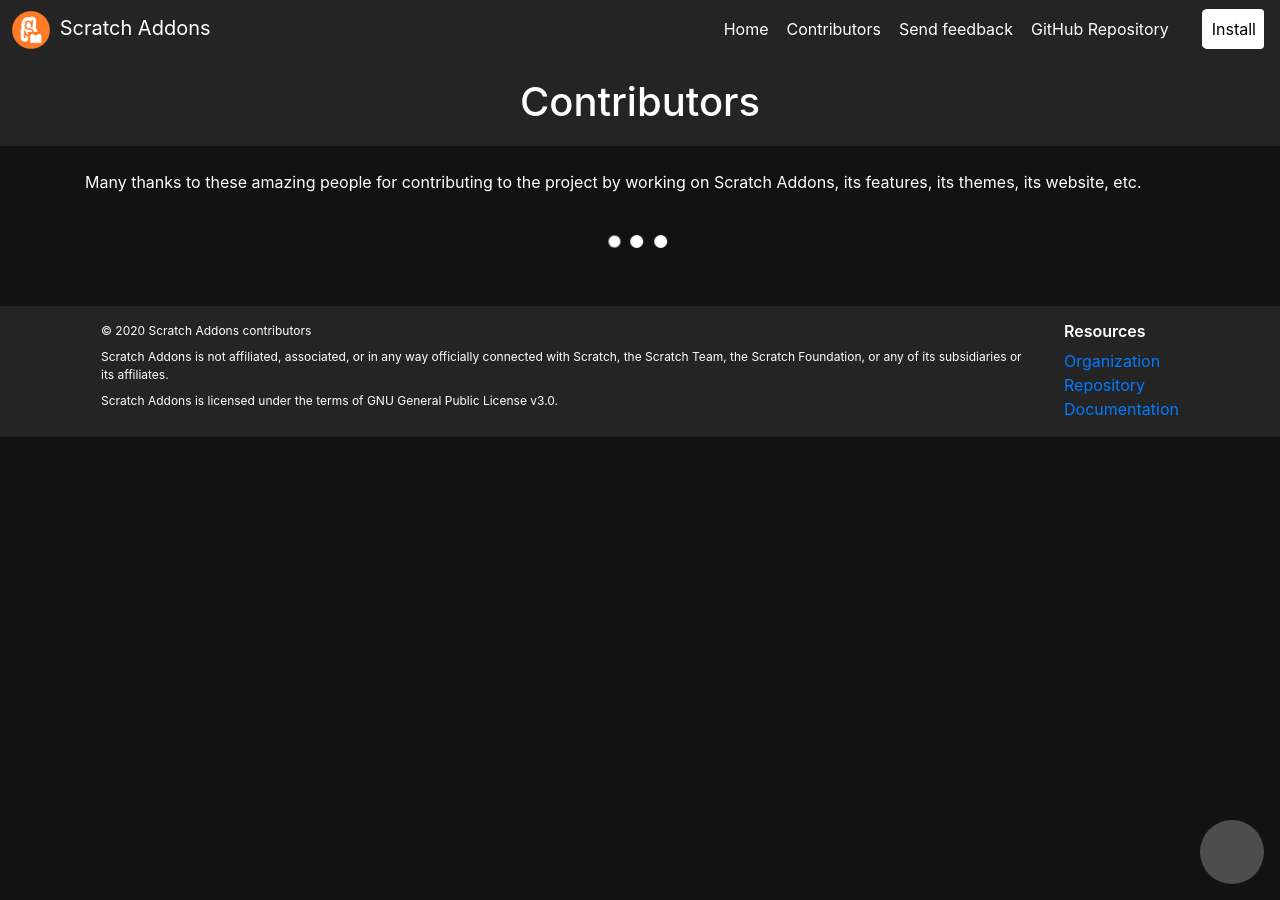
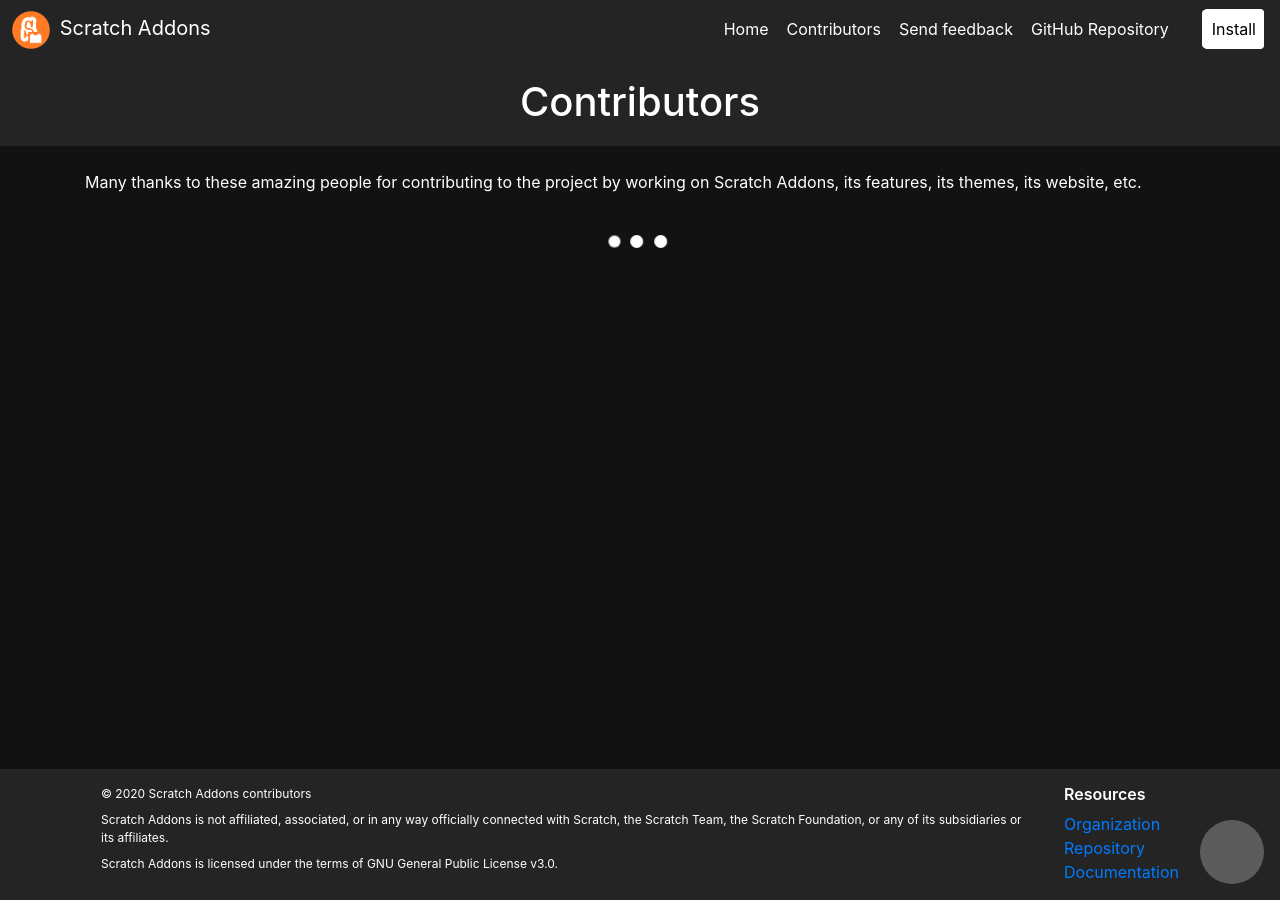
Before and after one commit to ScratchAddons/website, a Jekyll site: the page built from contributors.html, in a window 1280 px wide. Built offline with Jekyll 4.4.1, drawn with Linux system fonts in a browser that asks for light colours.

Commit message:
Disable hiding body
Resolves #13, will find more elegant solution

```diff
--- a/_layouts/default.html
+++ b/_layouts/default.html
@@ -8,7 +8,7 @@
 
 </head>
 
-<body style="display: none;">
+<body>
 
 {% include nav.html %}
 
--- a/assets/js/website-base.js
+++ b/assets/js/website-base.js
@@ -33,5 +33,4 @@
 		update()
 	})
 
-	document.body.style.display = "block";
 })
```
